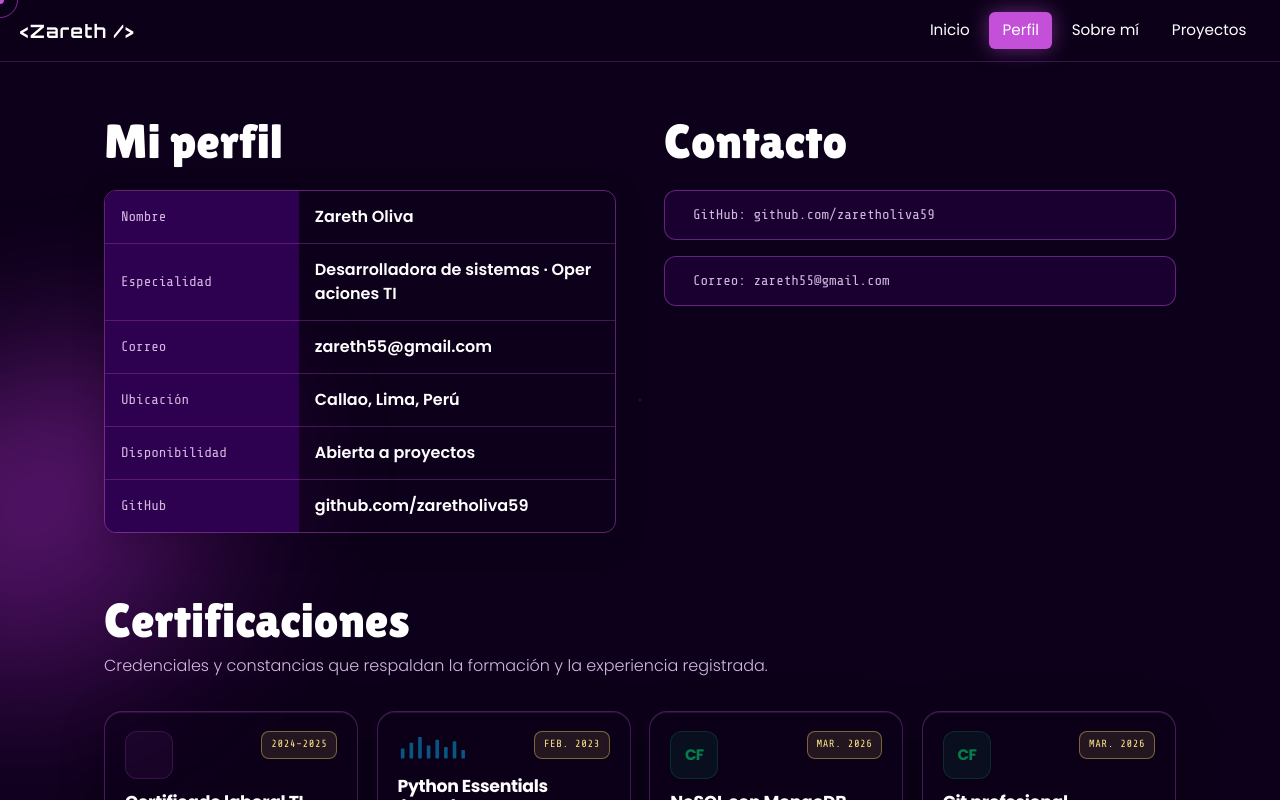
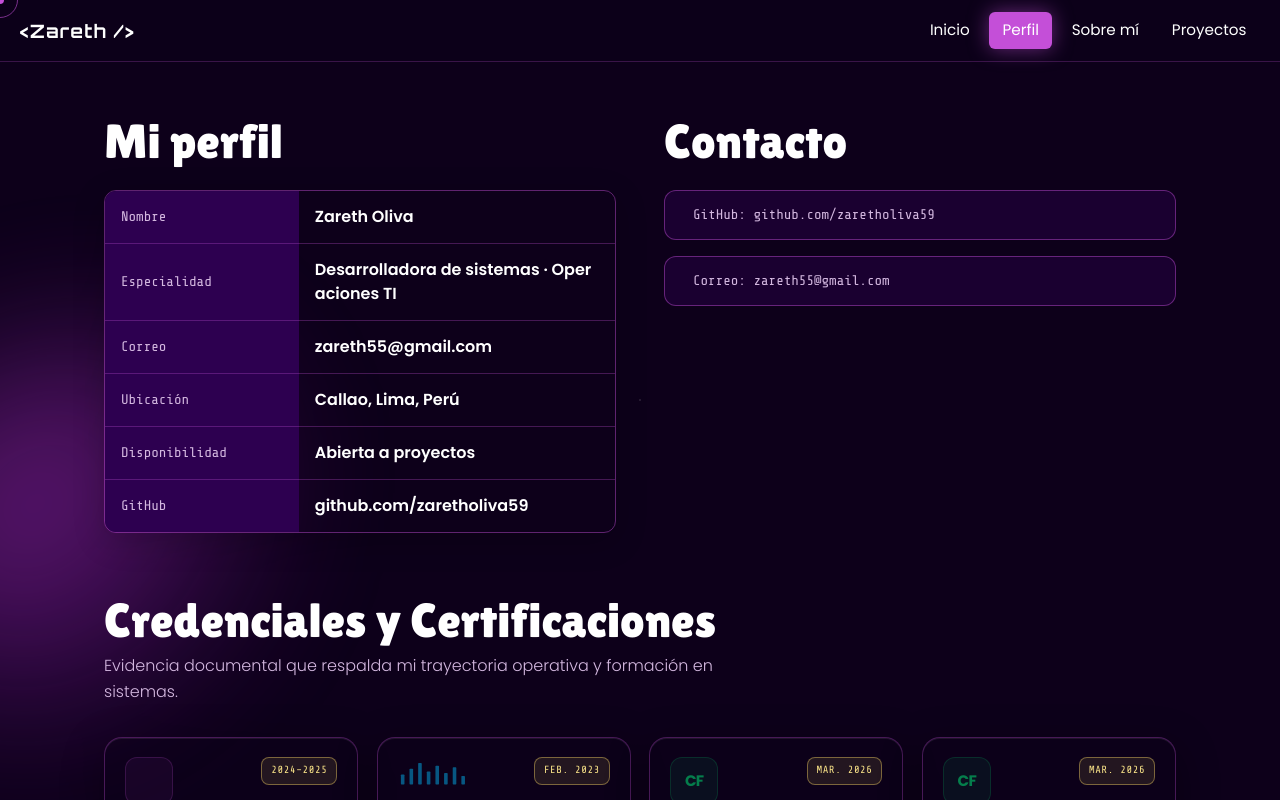
Before and after one commit to zaretholiva59/portfolio, a React (Vite) app: page /profile in a window 1280 px wide. Shown: the top 800 px of the page. Built offline with nearby package versions, Linux system fonts and the light colour scheme; the HTML template or start-up script is replaced by a standard one; a web font is replaced by a local one.

Commit message:
feat: seccion de credenciales verificadas y respaldo TI

```diff
--- a/src/components/Certifications.jsx
+++ b/src/components/Certifications.jsx
@@ -86,11 +86,10 @@ export default function Certifications() {
   return (
     <ScrollReveal className="mt-16" delay={0.06}>
       <h2 className="font-display mb-2 text-4xl text-white md:text-5xl">
-        Certificaciones
+      Credenciales y Certificaciones
       </h2>
       <p className="mb-8 max-w-2xl text-sm leading-relaxed text-[#d4b8e0] md:text-base">
-        Credenciales y constancias que respaldan la formación y la experiencia
-        registrada.
+        Evidencia documental que respalda mi trayectoria operativa y formación en sistemas.
       </p>
       <ul className="cert-grid cert-grid--4">
         {certs.map((c) => (
```
